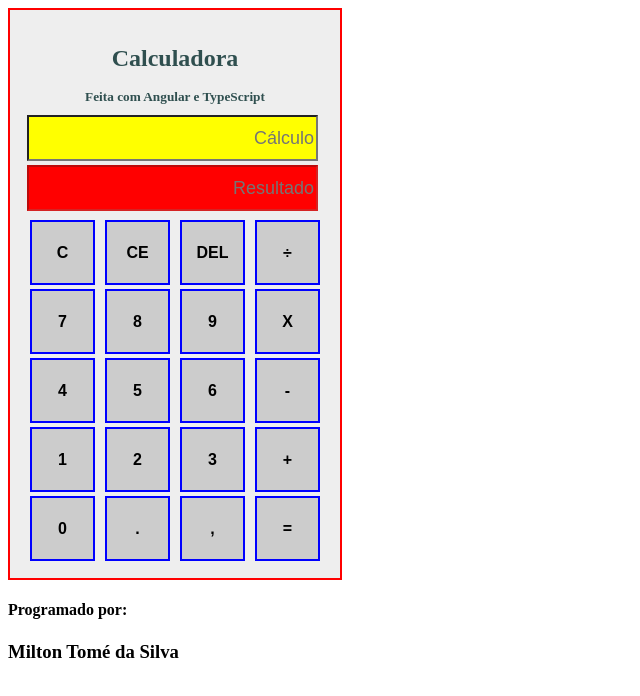
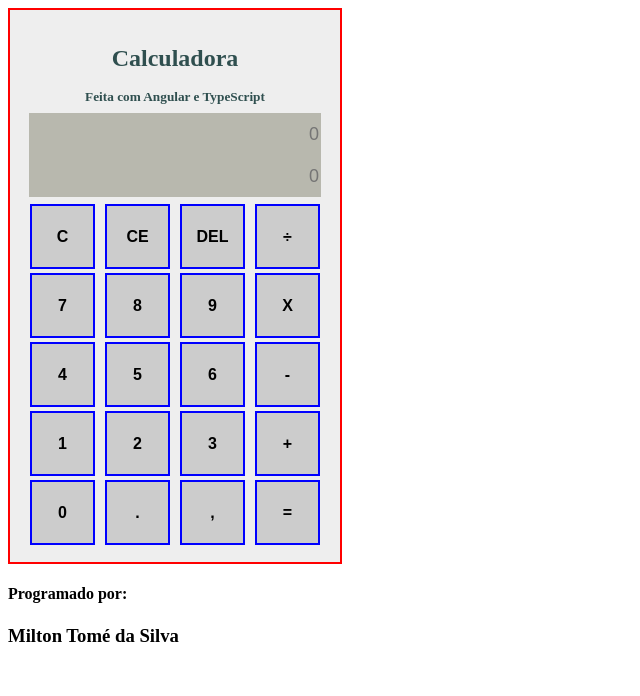
Before and after one commit to MiltonTSilva/calculadora-angular, an Angular app: page / in a window 1280 px wide. Shown: the top 696 px of the page, without its empty margins (0-640 px from the left). Built offline with nearby package versions, Linux system fonts and the light colour scheme.

Commit message:
Corrigido erro no input devido ao placeholder

```diff
--- a/src/app/app.component.css
+++ b/src/app/app.component.css
@@ -28,8 +28,8 @@ body {
 #valor {
   width: 283px;
   height: 40px;
-  background-color: yellow;
-  color: red;
+  background-color: #b8b8ae;
+  color: #000000;
   font-size: large;
   font-family: sans-serif;
   text-align: right;
@@ -39,8 +39,8 @@ body {
 #total {
   width: 283px;
   height: 40px;
-  background-color: red;
-  color: white;
+  background-color: #b8b8ae;
+  color: #000000;
   font-size: large;
   font-family: sans-serif;
   text-align: right;
@@ -56,3 +56,11 @@ h5 {
 form {
   margin-bottom: 5px;
 }
+
+input,
+#valor,
+#total {
+  border: none;
+  margin: 0px 4px;
+  width: 288px;
+}
--- a/src/app/app.component.html
+++ b/src/app/app.component.html
@@ -8,24 +8,23 @@
       [(ngModel)]="valor"
       name="valor"
       id="valor"
-      placeholder="Cálculo"
+      [placeholder]="placeholder"
     />
     <input
       type="text"
       disabled="disabled"
-      placeholder="Resultado"
+      [placeholder]="placeholder"
       [(ngModel)]="total"
       name="total"
       id="total"
     />
   </form>
-
   <!-- <button (click)="operacao('%')" class="item" id="item-percente">%</button> -->
 
   <!-- <button (click)="calcular('<==')" class="item" id="item-back"><==</button> -->
-  <button (click)="limpar('C')" class="item" id="item-clear">C</button>
-  <button (click)="limpar('CE')" class="item" id="item-clear">CE</button>
-  <button (click)="limpar('DEL')" class="item" id="item-clear">DEL</button>
+  <button (click)="limpar('C')" class="item" id="item-clear-c">C</button>
+  <button (click)="limpar('CE')" class="item" id="item-clear-ce">CE</button>
+  <button (click)="limpar('DEL')" class="item" id="item-clear-del">DEL</button>
   <button (click)="operacao('/')" class="item" id="item-division">÷</button>
   <button (click)="numero(7)" class="item" id="item-seven">7</button>
   <button (click)="numero(8)" class="item" id="item-eight">8</button>
--- a/src/app/app.component.ts
+++ b/src/app/app.component.ts
@@ -7,6 +7,7 @@ import { Component } from '@angular/core';
 })
 export class AppComponent {
   title = 'calculadora';
+  placeholder = '0';
 
   valor: string = '';
   operador: string = '';
```
